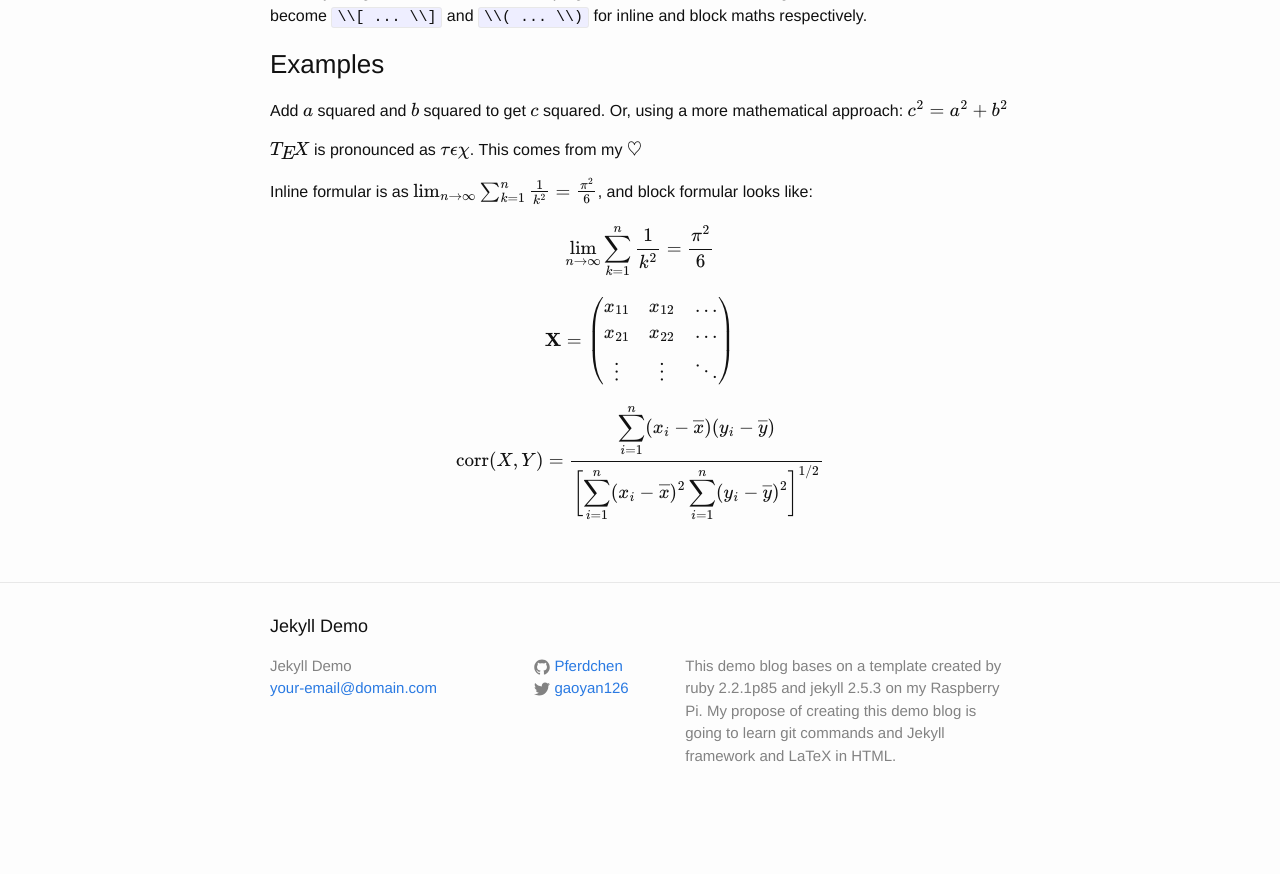
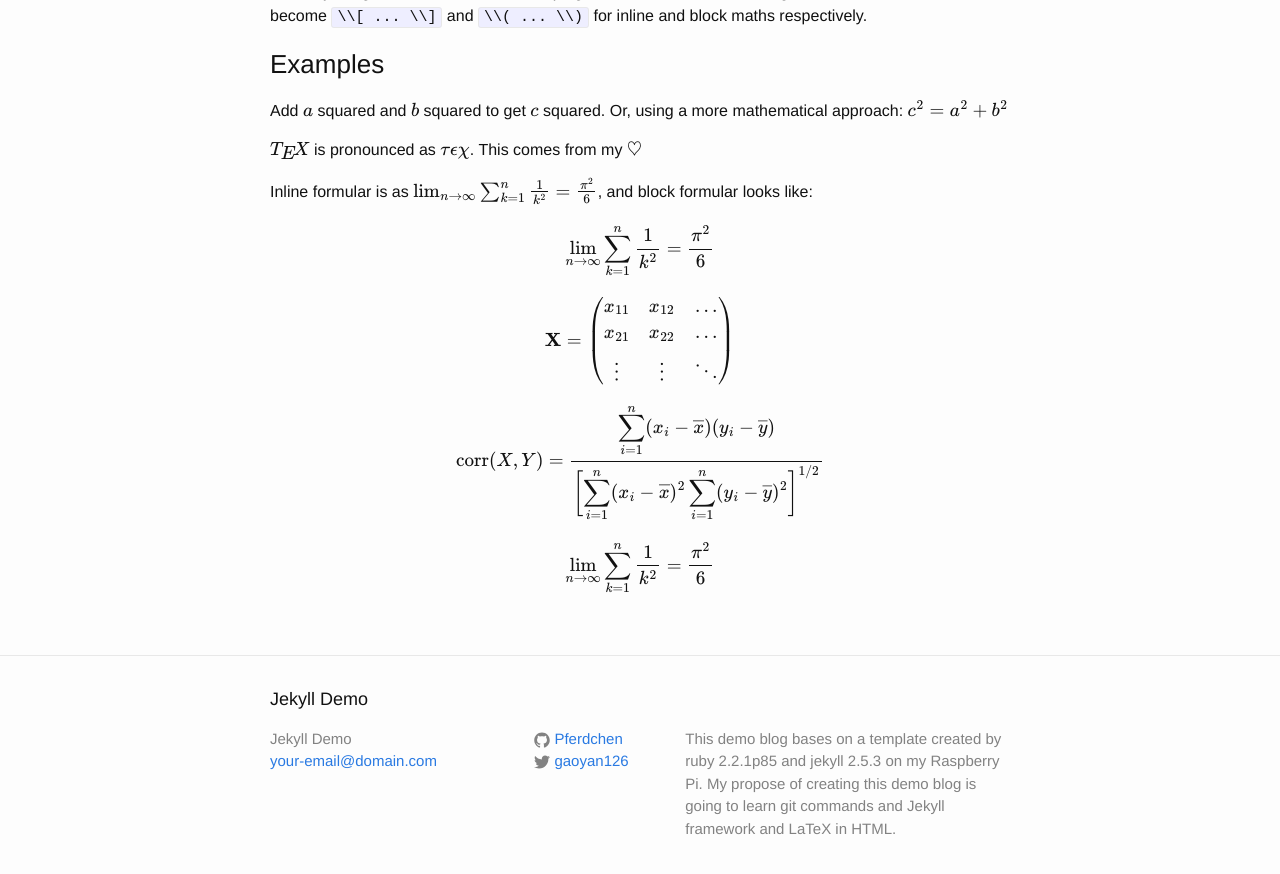
Before and after one commit to Pferdchen/jekyll_demo, a Jekyll site: the page built from _posts/2015-09-04-mathjax-latex.md, in a window 1280 px wide and 900 px high, scrolled down 1187 px. Shown: the top 874 px of the window. Built offline with Jekyll 4.4.1, drawn with Linux system fonts in a browser that asks for light colours; formulas are drawn with MathJax 3; before the commit the page ends 2014 px from its top, so only the background shows below that.

Commit message:
test git with a copied source

```diff
--- a/_posts/2015-09-04-mathjax-latex.md
+++ b/_posts/2015-09-04-mathjax-latex.md
@@ -74,3 +74,7 @@ $$
 \sum_{i=1}^n(y_i-\overline y)^2
 \biggr]^{1/2}}
 $$
+
+$$\lim_{n \to \infty}
+\sum_{k=1}^n \frac{1}{k^2}
+= \frac{\pi^2}{6}$$
```
